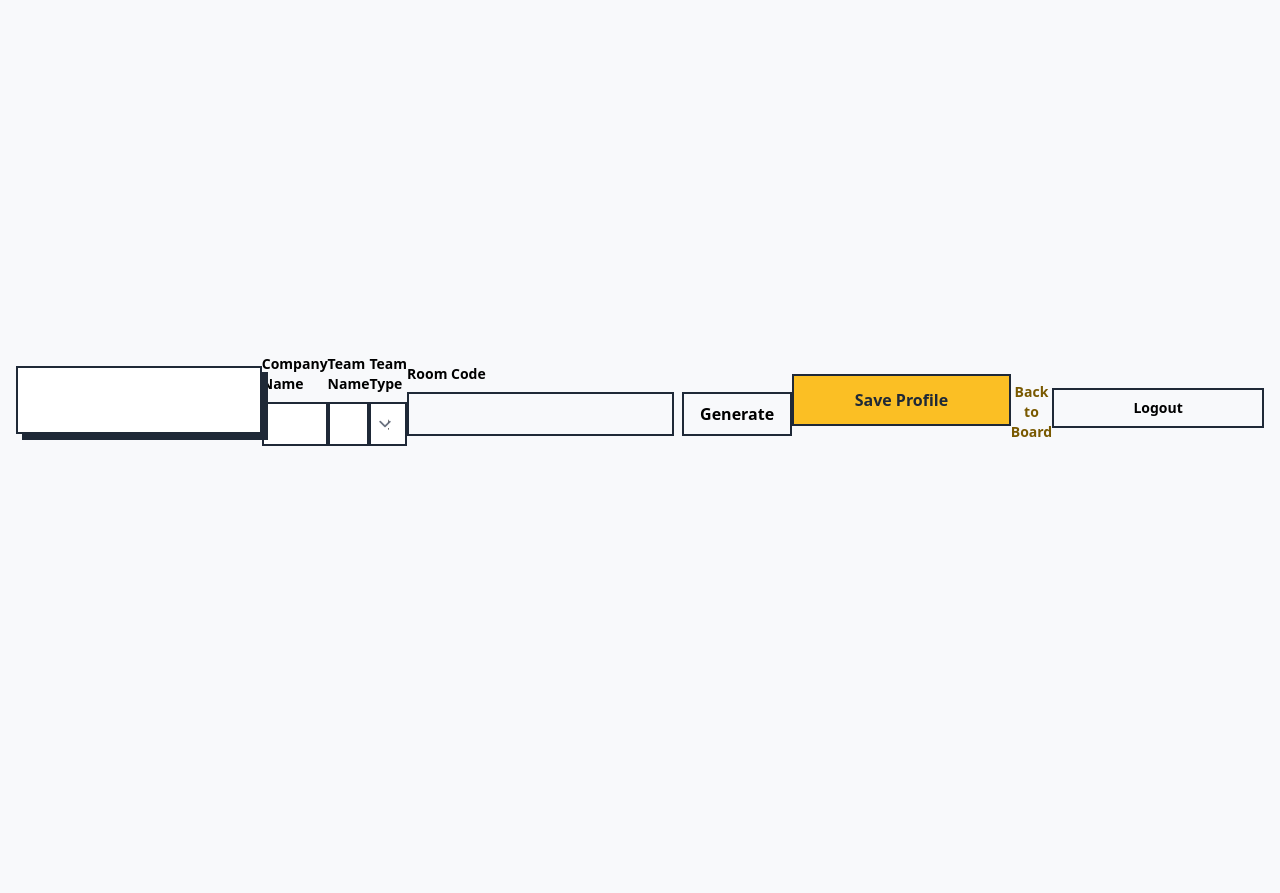
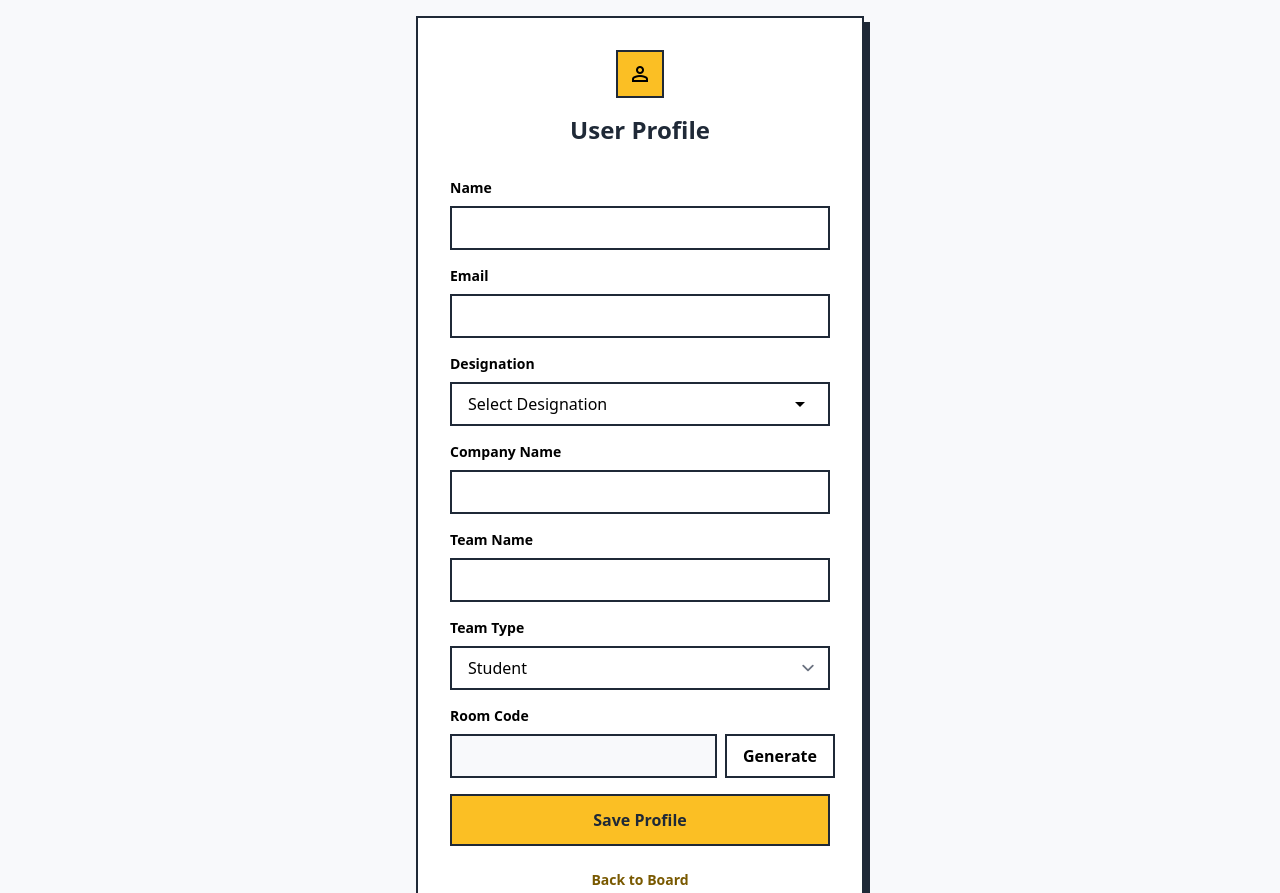
Before and after one commit to kalkiinfinity731/collab-tasks, a website: page stitch_golden_synergy_hub/collab/profile.html in a window 1280 px wide. Shown: the top 893 px of the page. Before the commit the page ends 800 px from the top, so only its background shows below. Drawn offline with nearby package versions, Linux system fonts and the light colour scheme.

Commit message:
Restore profile page theme and fix designation modal integration

```diff
--- a/stitch_golden_synergy_hub/collab/profile.html
+++ b/stitch_golden_synergy_hub/collab/profile.html
@@ -18,7 +18,67 @@ tailwind.config = {
 </script>
 </head>
 <body class="bg-surface min-h-screen flex items-center justify-center p-4">
-<div id="app" class="max-w-md w-full bg-white border-2 border-charcoal p-8 shadow-[6px_6px_0px_0px_#1F2937] relative z-10">
+<div id="app" class="max-w-md w-full bg-white border-2 border-charcoal p-8 shadow-[6px_6px_0px_0px_#1F2937]">
+<div class="text-center mb-8">
+<div class="w-12 h-12 bg-primary-container mx-auto mb-4 flex items-center justify-center border-2 border-charcoal">
+<span class="material-symbols-outlined text-2xl">person</span>
+</div>
+<h1 class="font-bold text-2xl text-charcoal">User Profile</h1>
+</div>
+
+<form id="profile-form" class="space-y-4">
+<div>
+<label class="block font-bold text-sm mb-2">Name</label>
+<input type="text" id="name" required class="w-full border-2 border-charcoal px-4 py-2 focus:border-primary"/>
+</div>
+<div>
+<label class="block font-bold text-sm mb-2">Email</label>
+<input type="email" id="email" required class="w-full border-2 border-charcoal px-4 py-2 focus:border-primary" disabled/>
+</div>
+<div>
+<label class="block font-bold text-sm mb-2">Designation</label>
+<button type="button" id="designation-btn" class="w-full border-2 border-charcoal px-4 py-2 text-left focus:border-primary flex items-center justify-between">
+<span id="designation-text">Select Designation</span>
+<span class="material-symbols-outlined">arrow_drop_down</span>
+</button>
+</div>
+<div>
+<label class="block font-bold text-sm mb-2">Company Name</label>
+<input type="text" id="companyName" class="w-full border-2 border-charcoal px-4 py-2 focus:border-primary"/>
+</div>
+<div>
+<label class="block font-bold text-sm mb-2">Team Name</label>
+<input type="text" id="teamName" class="w-full border-2 border-charcoal px-4 py-2 focus:border-primary"/>
+</div>
+<div>
+<label class="block font-bold text-sm mb-2">Team Type</label>
+<select id="userType" class="w-full border-2 border-charcoal px-4 py-2 focus:border-primary">
+<option value="student">Student</option>
+<option value="office">Office</option>
+<option value="personal_team">Personal Team</option>
+<option value="family">Family</option>
+<option value="event_team">Event Organising Team</option>
+<option value="others">Others</option>
+</select>
+</div>
+<div>
+<label class="block font-bold text-sm mb-2">Room Code</label>
+<div class="flex gap-2">
+<input type="text" id="roomCode" readonly class="flex-1 border-2 border-charcoal px-4 py-2 bg-surface focus:border-primary"/>
+<button type="button" id="generate-room-btn" class="border-2 border-charcoal px-4 py-2 font-bold hover:bg-charcoal hover:text-white transition-colors">Generate</button>
+</div>
+</div>
+<div id="errorMsg" class="text-error text-sm hidden"></div>
+<button type="submit" class="w-full bg-primary-container text-charcoal font-bold py-3 px-4 border-2 border-charcoal">
+Save Profile
+</button>
+</form>
+
+<p class="text-center text-sm mt-6">
+<a href="kanban.html" class="text-primary font-bold">Back to Board</a>
+</p>
+<button type="button" id="logout-btn" class="w-full border-2 border-charcoal px-3 py-2 text-sm font-bold hover:bg-charcoal hover:text-white transition-colors mt-4">Logout</button>
+</div>
 
 <div id="designation-modal" class="hidden fixed inset-0 z-[70]">
 <div class="absolute inset-0 bg-black" id="designation-backdrop"></div>
@@ -75,46 +135,6 @@ tailwind.config = {
 </div>
 </div>
 </div>
-</div>
-
-<input type="hidden" id="designation" value=""/>
-<div>
-<label class="block font-bold text-sm mb-2">Company Name</label>
-<input type="text" id="companyName" class="w-full border-2 border-charcoal px-4 py-2 focus:border-primary"/>
-</div>
-<div>
-<label class="block font-bold text-sm mb-2">Team Name</label>
-<input type="text" id="teamName" class="w-full border-2 border-charcoal px-4 py-2 focus:border-primary"/>
-</div>
-<div>
-<label class="block font-bold text-sm mb-2">Team Type</label>
-<select id="userType" class="w-full border-2 border-charcoal px-4 py-2 focus:border-primary">
-<option value="student">Student</option>
-<option value="office">Office</option>
-<option value="personal_team">Personal Team</option>
-<option value="family">Family</option>
-<option value="event_team">Event Organising Team</option>
-<option value="others">Others</option>
-</select>
-</div>
-<div>
-<label class="block font-bold text-sm mb-2">Room Code</label>
-<div class="flex gap-2">
-<input type="text" id="roomCode" readonly class="flex-1 border-2 border-charcoal px-4 py-2 bg-surface focus:border-primary"/>
-<button type="button" id="generate-room-btn" class="border-2 border-charcoal px-4 py-2 font-bold hover:bg-charcoal hover:text-white transition-colors">Generate</button>
-</div>
-</div>
-<div id="errorMsg" class="text-error text-sm hidden"></div>
-<button type="submit" class="w-full bg-primary-container text-charcoal font-bold py-3 px-4 border-2 border-charcoal">
-Save Profile
-</button>
-</form>
-
-<p class="text-center text-sm mt-6">
-<a href="kanban.html" class="text-primary font-bold">Back to Board</a>
-</p>
-<button type="button" id="logout-btn" class="w-full border-2 border-charcoal px-3 py-2 text-sm font-bold hover:bg-charcoal hover:text-white transition-colors mt-4">Logout</button>
-</div>
 
 <script>
 const token = localStorage.getItem('token');
@@ -138,9 +158,7 @@ document.getElementById('generate-room-btn').addEventListener('click', () => {
 });
 
 document.getElementById('designation-btn').addEventListener('click', () => {
-    const modal = document.getElementById('designation-modal');
-    modal.classList.remove('hidden');
-    modal.querySelector('input[name="designation"]')?.focus();
+    document.getElementById('designation-modal').classList.remove('hidden');
 });
 
 document.getElementById('cancel-designation').addEventListener('click', () => {
@@ -181,7 +199,6 @@ document.getElementById('save-designation').addEventListener('click', () => {
         document.getElementById('designation').value = designationValue;
         document.getElementById('designation-text').textContent = designationValue.charAt(0).toUpperCase() + designationValue.slice(1).replace(/_/g, ' ');
         document.getElementById('designation-modal').classList.add('hidden');
-        document.getElementById('modal-overlay').classList.add('hidden');
     }
 });
 
```
